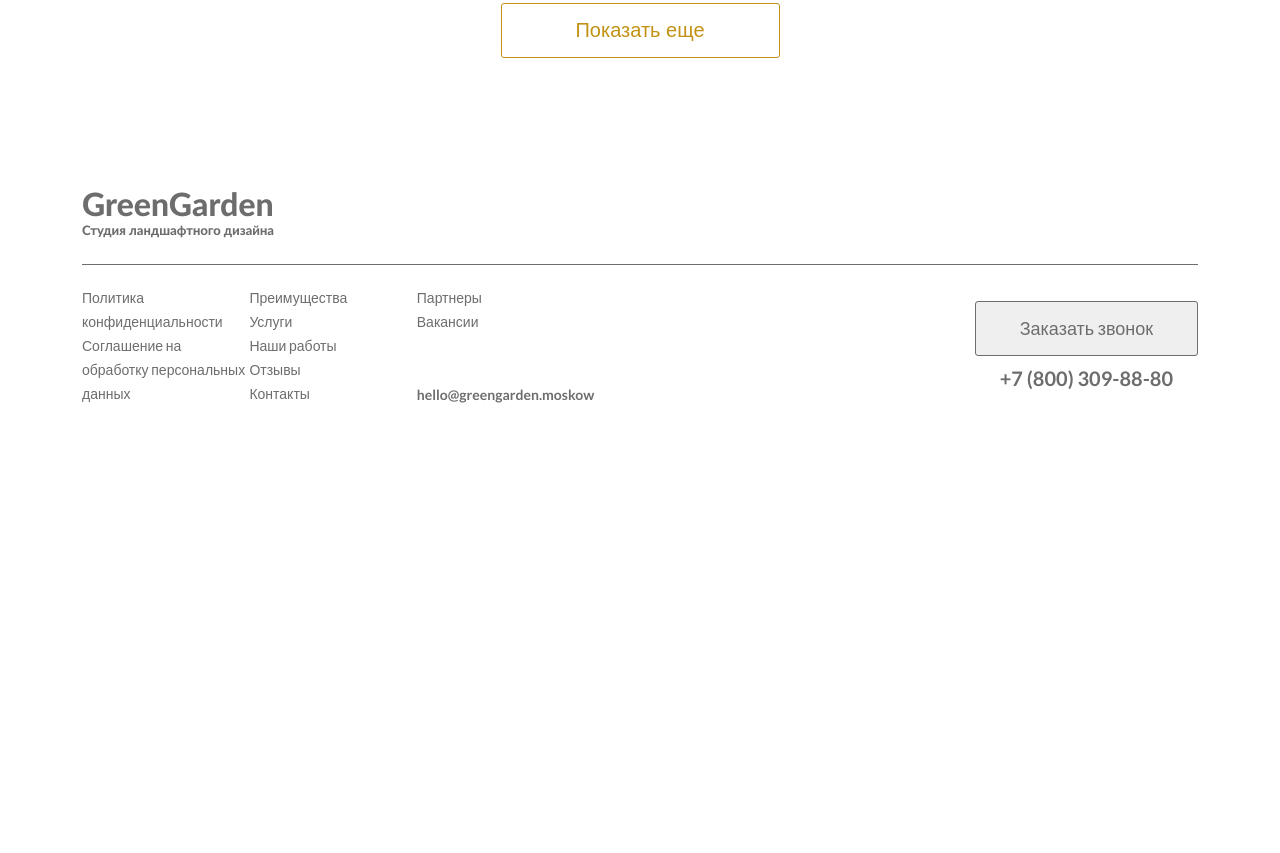
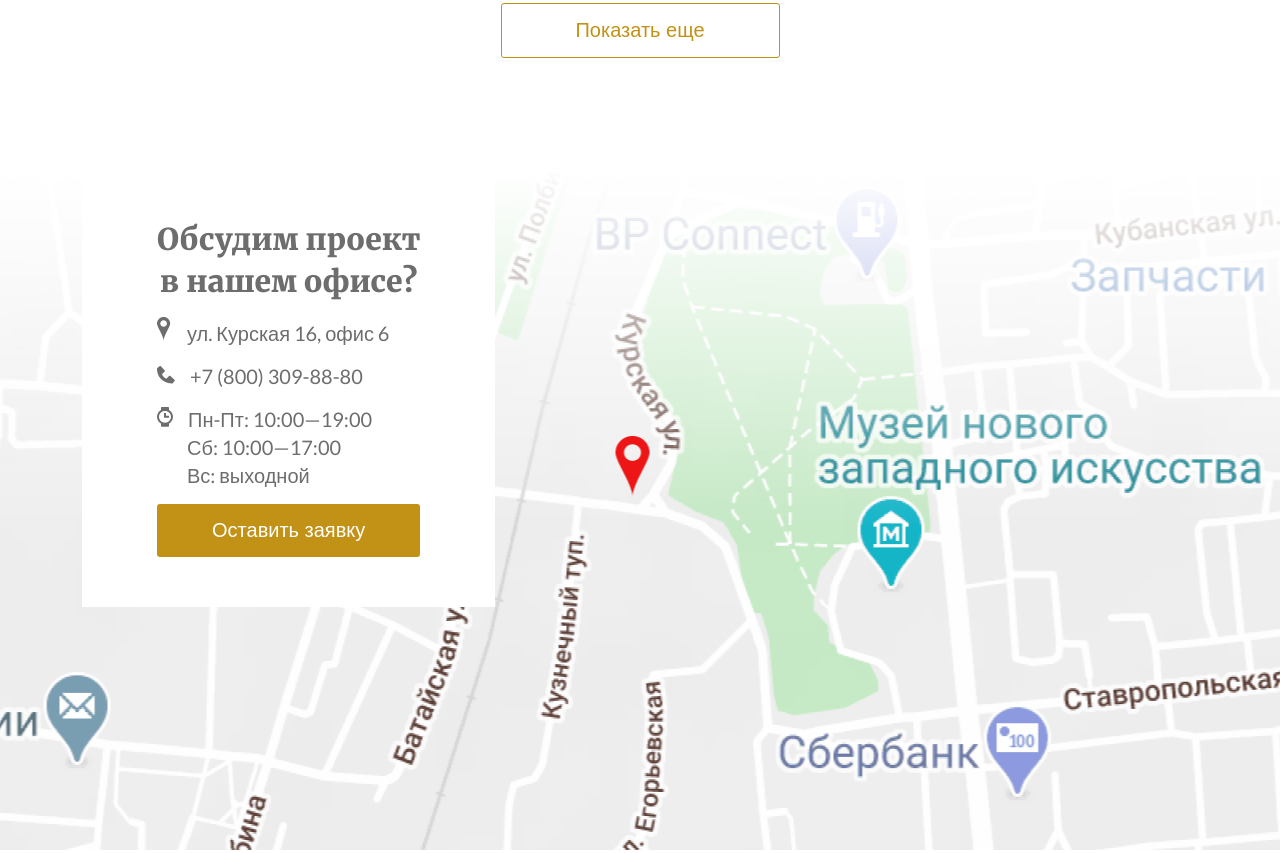
Before and after one commit to Disturbed2019/Garden_landing, a plain HTML site: page index.html in a window 1280 px wide. Shown: the part 6752-7605 px from the top of the page. Before the commit the page ends 7222 px from the top, so only its background shows below. Drawn offline with Linux system fonts and the light colour scheme.

Commit message:
map & time_work

```diff
--- a/index.html
+++ b/index.html
@@ -282,6 +282,23 @@
         </div>
     </div>
 </section>
+<section class="map" id="map">
+    <div class="map-wrapper">
+        <div class="container">
+            <div class="map-contacts">
+                <h4 class="map-contacts__title">Обсудим проект <br> в нашем офисе?</h4>
+                <ul>
+                    <li class="address">ул. Курская 16, офис 6</li>
+                    <li class="phone">+7 (800) 309-88-80</li>
+                    <li class="work-time">Пн-Пт: 10:00—19:00 <br>
+                        Сб: 10:00—17:00 <br>
+                        Вс: выходной</li>
+                </ul>
+                <button class="btn btn-contacts">Оставить заявку</button>
+            </div>
+        </div>
+    </div>
+</section>
 <footer class="footer">
     <div class="container">
         <div class="footer-logo">
--- a/scss/_setting.scss
+++ b/scss/_setting.scss
@@ -71,6 +71,12 @@ label{
     color: #C29216;
     border: 1.5px solid #C29216;
     margin: 50px auto;
+  }
+  &-contacts{
+    width: 100%;
+    background: #C29216;
+    border-radius: 3px;
+    color: #ffffff;
   }
   &-footer {
     font-family: Lato,sans-serif;
@@ -150,3 +156,24 @@ label{
     background-image: url("../images/icons/sand_clock.svg");
   }
 }
+.address{
+  &:before{
+    margin-right: 15px;
+    content: url("../images/icons/icon-geo.svg");
+    display: inline-block;
+  }
+}
+.phone{
+  &:before{
+    margin-right: 15px;
+    content: url("../images/icons/icon-phone.svg");
+    display: inline-block;
+  }
+}
+.work-time{
+  &:before{
+    margin-right: 15px;
+    content: url("../images/icons/icon-clock.svg");
+    display: inline-block;
+  }
+}
--- a/scss/main.scss
+++ b/scss/main.scss
@@ -383,6 +383,36 @@
     }
   }
 }
+.map{
+  &-wrapper{
+    min-height: 682px;
+    background: url("../images/map.png") 50% no-repeat;
+    background-size: cover;
+  }
+  &-contacts{
+    display: inline-block;
+    background:#FFFFFF;
+    padding: 50px 75px;
+    &__title{
+      font-family: Merriweather,sans-serif;
+      font-weight: 900;
+      font-size: 30px;
+      line-height: 140%;
+      text-align: center;
+      color: #6D6D6D;
+      margin-bottom: 15px;
+    }
+    li{
+      margin: 15px 0 15px 30px;
+      font-family: Lato,sans-serif;
+      font-weight: 400;
+      font-size: 20px;
+      line-height: 140%;
+      color: #6D6D6D;
+      text-indent: -15px;
+    }
+  }
+}
 .footer{
   padding: 50px 0 65px 0;
   &-logo{
```
Also changed, not shown: images/icons/icon-clock.svg (added), images/icons/icon-geo.svg (added), images/icons/icon-phone.svg (added), images/map.png (added), scss/main.css, 1 other file.
